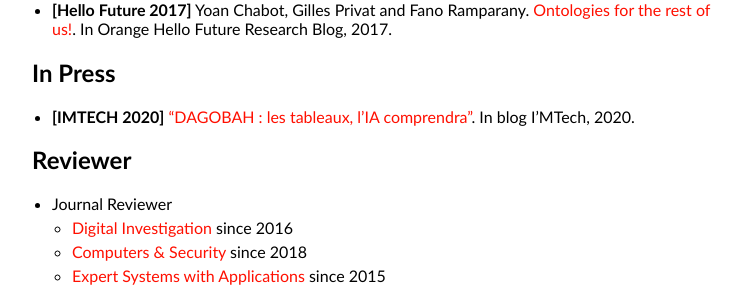
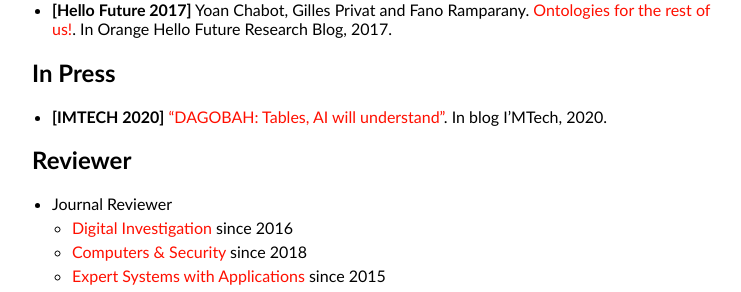
Before and after one commit to yoanchabot/yoanchabot.github.io, a Jekyll site: the page built from publications.md, in a window 1280 px wide. Shown: the part 1740-2032 px from the top of the page, without its empty margins (258-999 px from the left). Built offline with Jekyll 4.4.1, drawn with Linux system fonts in a browser that asks for light colours.

Commit message:
Update publications.md

```diff
--- a/publications.md
+++ b/publications.md
@@ -42,9 +42,7 @@
 
 ## In Press
 
-* <b id="imtech_2020">[IMTECH 2020]</b> ["DAGOBAH : les tableaux, l'IA comprendra"](https://blogrecherche.wp.imt.fr/2020/06/22/dagobah-les-tableaux-lia-comprendra/). In blog I'MTech, 2020.
-
-
+* <b id="imtech_2020">[IMTECH 2020]</b> ["DAGOBAH: Tables, AI will understand"](https://imtech.wp.imt.fr/en/2020/10/19/dagobah-tables-ai-will-understand/). In blog I'MTech, 2020.
 
 ## Reviewer
 
```
